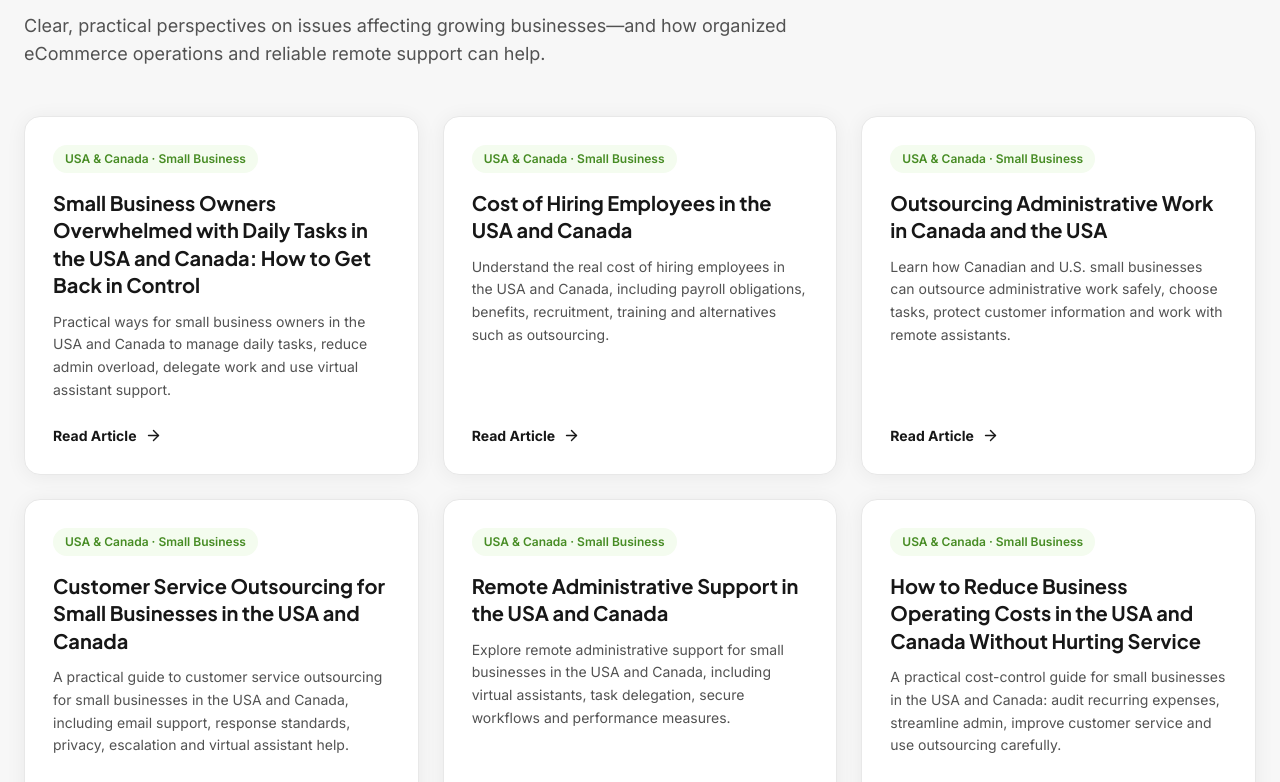
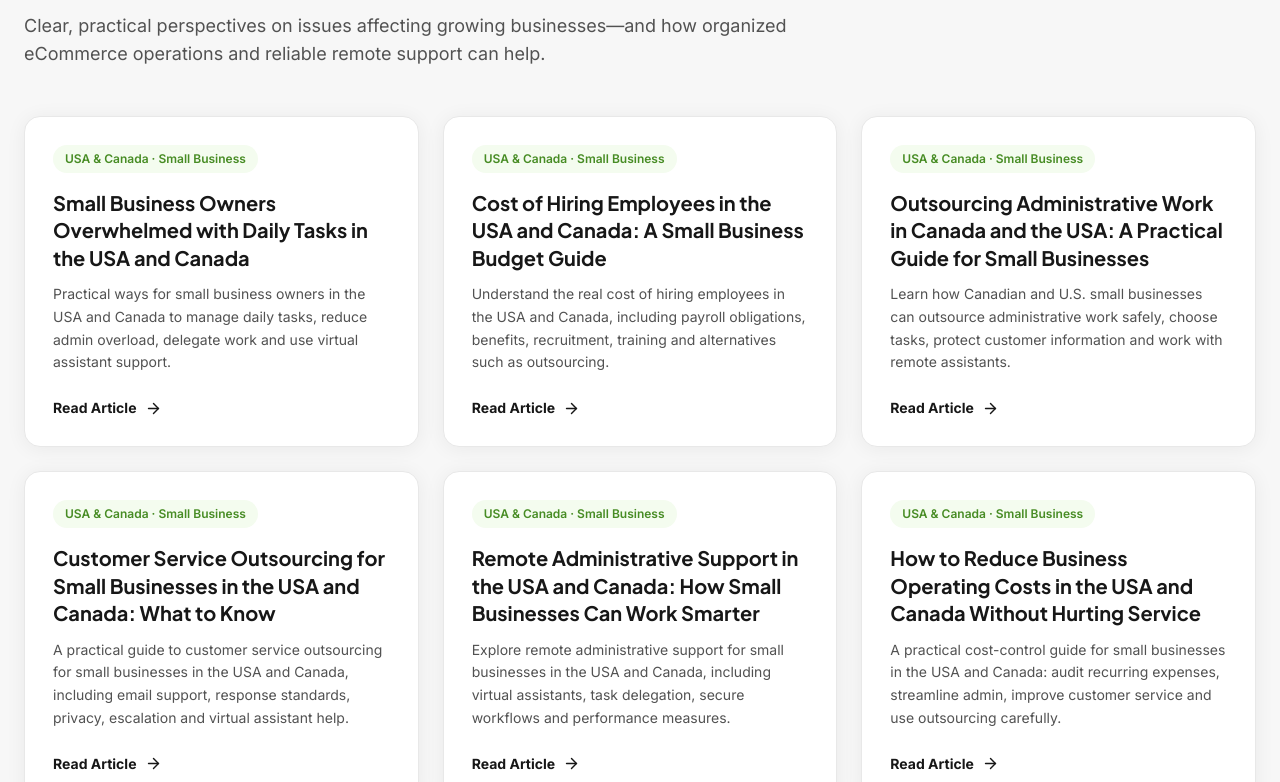
Before and after one commit to Fahad42150/dancing-llama-3e1cb2, a React (Vite) app: page / in a window 1280 px wide. Shown: the part 5218-6000 px from the top of the page. Built offline with nearby package versions, Linux system fonts and the light colour scheme.

Commit message:
Feature six USA and Canada business support guides on homepage

```diff
--- a/src/components/Insights.tsx
+++ b/src/components/Insights.tsx
@@ -2,6 +2,13 @@ import { ArrowRight, BookOpen, Newspaper } from 'lucide-react';
 import { useReveal } from '@/hooks/useReveal';
 
 const latestArticles = [
+  { category: 'USA & Canada · Small Business', title: "Small Business Owners Overwhelmed with Daily Tasks in the USA and Canada", description: "Practical ways for small business owners in the USA and Canada to manage daily tasks, reduce admin overload, delegate work and use virtual assistant support.", href: '/blog/small-business-owners-overwhelmed-daily-tasks-usa-canada/' },
+  { category: 'USA & Canada · Small Business', title: "Cost of Hiring Employees in the USA and Canada: A Small Business Budget Guide", description: "Understand the real cost of hiring employees in the USA and Canada, including payroll obligations, benefits, recruitment, training and alternatives such as outsourcing.", href: '/blog/cost-of-hiring-employees-usa-canada/' },
+  { category: 'USA & Canada · Small Business', title: "Outsourcing Administrative Work in Canada and the USA: A Practical Guide for Small Businesses", description: "Learn how Canadian and U.S. small businesses can outsource administrative work safely, choose tasks, protect customer information and work with remote assistants.", href: '/blog/outsourcing-administrative-work-canada-usa/' },
+  { category: 'USA & Canada · Small Business', title: "Customer Service Outsourcing for Small Businesses in the USA and Canada: What to Know", description: "A practical guide to customer service outsourcing for small businesses in the USA and Canada, including email support, response standards, privacy, escalation and virtual assistant help.", href: '/blog/customer-service-outsourcing-small-business-usa-canada/' },
+  { category: 'USA & Canada · Small Business', title: "Remote Administrative Support in the USA and Canada: How Small Businesses Can Work Smarter", description: "Explore remote administrative support for small businesses in the USA and Canada, including virtual assistants, task delegation, secure workflows and performance measures.", href: '/blog/remote-administrative-support-usa-canada/' },
+  { category: 'USA & Canada · Small Business', title: "How to Reduce Business Operating Costs in the USA and Canada Without Hurting Service", description: "A practical cost-control guide for small businesses in the USA and Canada: audit recurring expenses, streamline admin, improve customer service and use outsourcing carefully.", href: '/blog/reduce-business-operating-costs-small-business-usa-canada/' },
+
   { category: 'USA & Canada · Small Business', title: "Small Business Owners Overwhelmed with Daily Tasks in the USA and Canada: How to Get Back in Control", description: "Practical ways for small business owners in the USA and Canada to manage daily tasks, reduce admin overload, delegate work and use virtual assistant support.", href: '/blog/small-business-owners-overwhelmed-daily-tasks-usa-canada/' },
   { category: 'USA & Canada · Small Business', title: "Cost of Hiring Employees in the USA and Canada", description: "Understand the real cost of hiring employees in the USA and Canada, including payroll obligations, benefits, recruitment, training and alternatives such as outsourcing.", href: '/blog/cost-of-hiring-employees-usa-canada/' },
   { category: 'USA & Canada · Small Business', title: "Outsourcing Administrative Work in Canada and the USA", description: "Learn how Canadian and U.S. small businesses can outsource administrative work safely, choose tasks, protect customer information and work with remote assistants.", href: '/blog/outsourcing-administrative-work-canada-usa/' },
```
